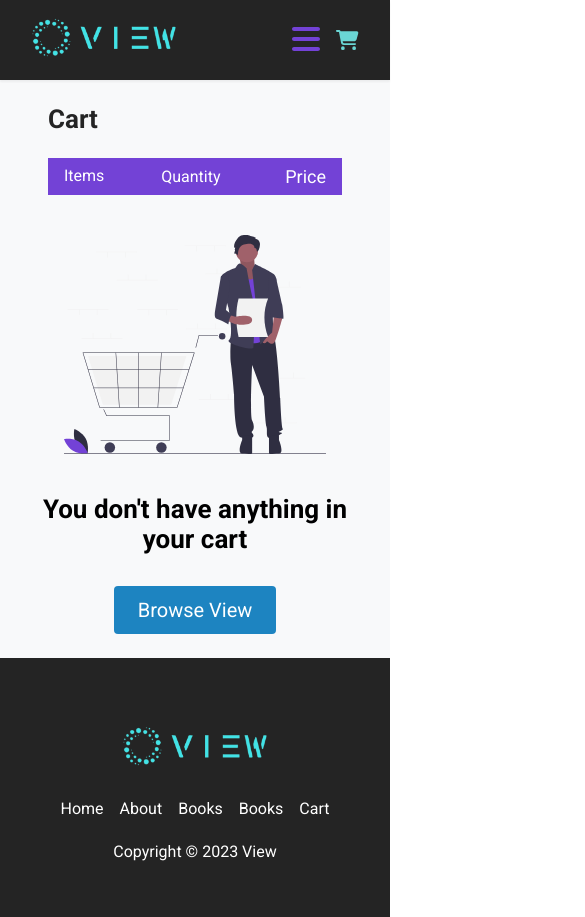
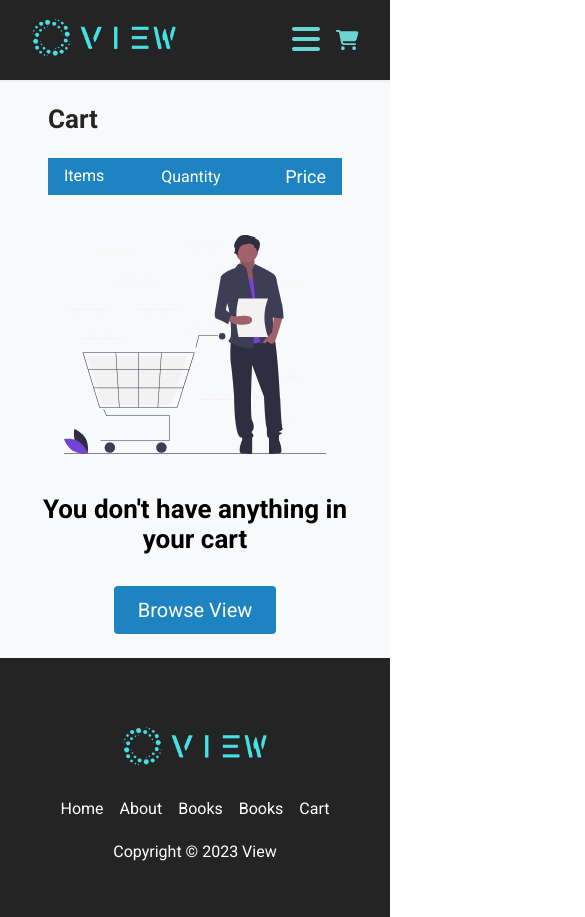
Before and after one commit to CAlistair/Ecom-Headache, a React (Create React App) app: page /cart in a window 390 px wide. Shown: the top 917 px of the page, 585 px wide, since content can reach past the window. Built offline with nearby package versions, Linux system fonts and the light colour scheme.

Commit message:
Fixed mobile issues and other bugs

```diff
--- a/src/index.css
+++ b/src/index.css
@@ -143,7 +143,7 @@ button:active {
 }
 
 .cart__length {
-  background-color: red;
+  background-color: rgb(91, 51, 51);
   color: white;
   width: 18px;
   height: 18px;
@@ -162,7 +162,7 @@ button:active {
   background-color: transparent;
   font-size: 32px;
   border: none;
-  color: #7342d6;
+  color: #6AD6D4;
   display: none;
 }
 
@@ -177,7 +177,7 @@ button:active {
   display: flex;
   align-items: center;
   justify-content: center;
-  visibility: hidden;
+  display: none;
   transition: all 300ms ease;
   opacity: 0;
   transform: translate(100%);
@@ -444,7 +444,7 @@ FEATURES
 .book__price--normal {
   text-decoration: line-through;
   padding-right: 6px;
-  color: #bfbfbf;
+  color: #898989;
 }
 
 /*
@@ -647,7 +647,7 @@ select {
 */
 
 .cart__header {
-  background-color: #7342d6;
+  background-color: #1D84C1;
   margin: 0 24px;
   padding: 8px 16px;
   color: white;
```
